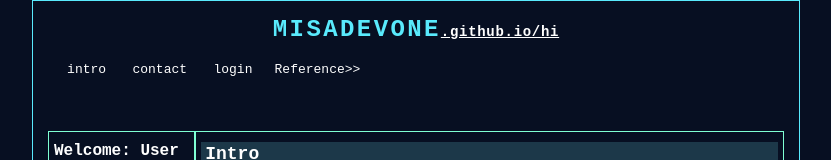
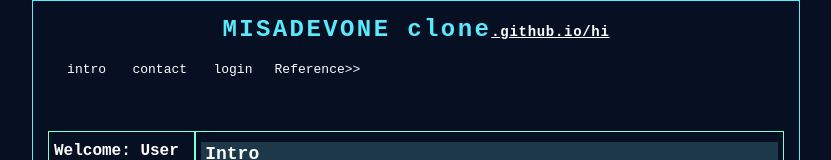
Before and after one commit to misadevone/hi, a plain HTML site: page index.html in a window 1280 px wide. Shown: the top 160 px of the page, without its empty margins (224-1055 px from the left). Drawn offline with Linux system fonts and the light colour scheme.

Commit message:
Test commit after clone via https

```diff
--- a/index.html
+++ b/index.html
@@ -18,7 +18,7 @@
     <div class="wrapper" id="wrap-main"> <!-- for  wrapping everything-->
         <div class="container">
           <center>
-          <h1 style="color: #59EAFD; letter-spacing: 0.1em;">MISADEVONE<small style="font-size: 14px; letter-spacing: 0.05em;"><u>.github.io/hi</u></small></h1></center>
+          <h1 style="color: #59EAFD; letter-spacing: 0.1em;">MISADEVONE clone<small style="font-size: 14px; letter-spacing: 0.05em;"><u>.github.io/hi</u></small></h1></center>
             <div class="item row mobile-hide" data-build-menu="col"></div>
         </div>
 
```
